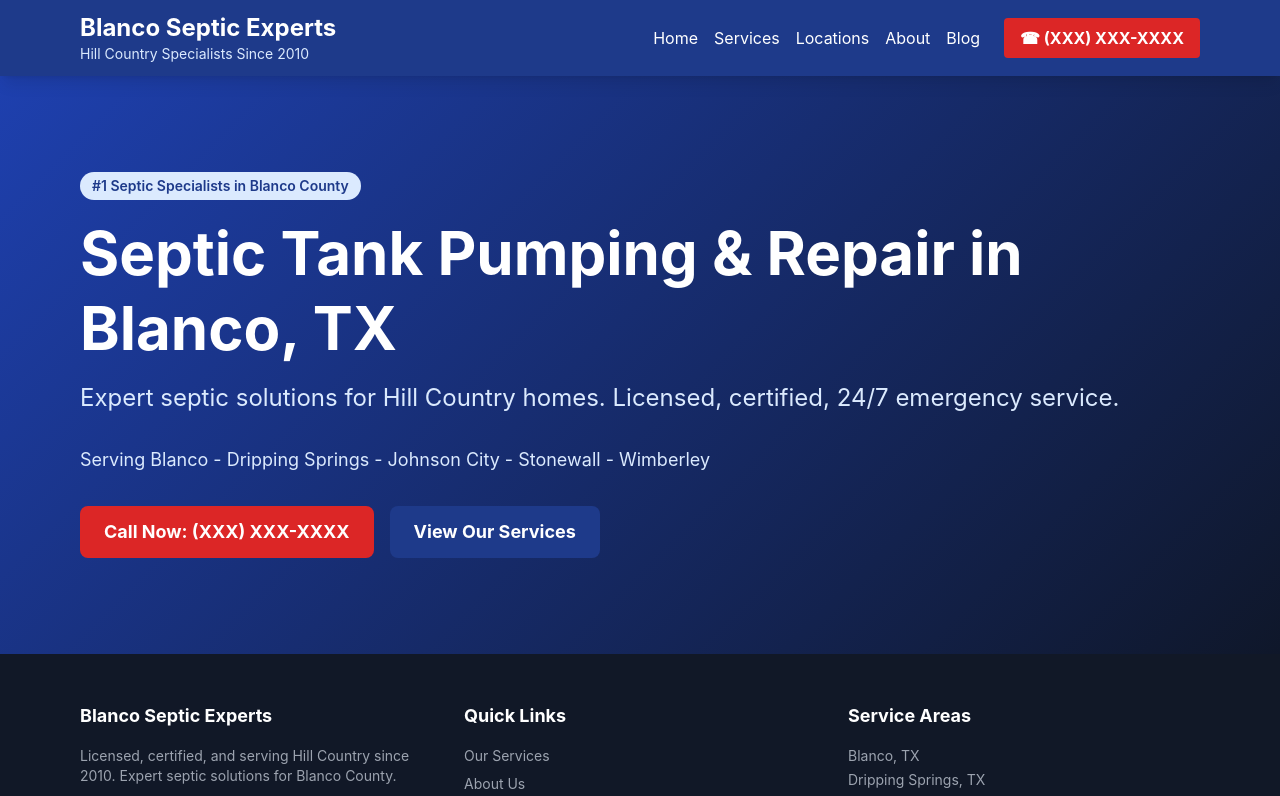
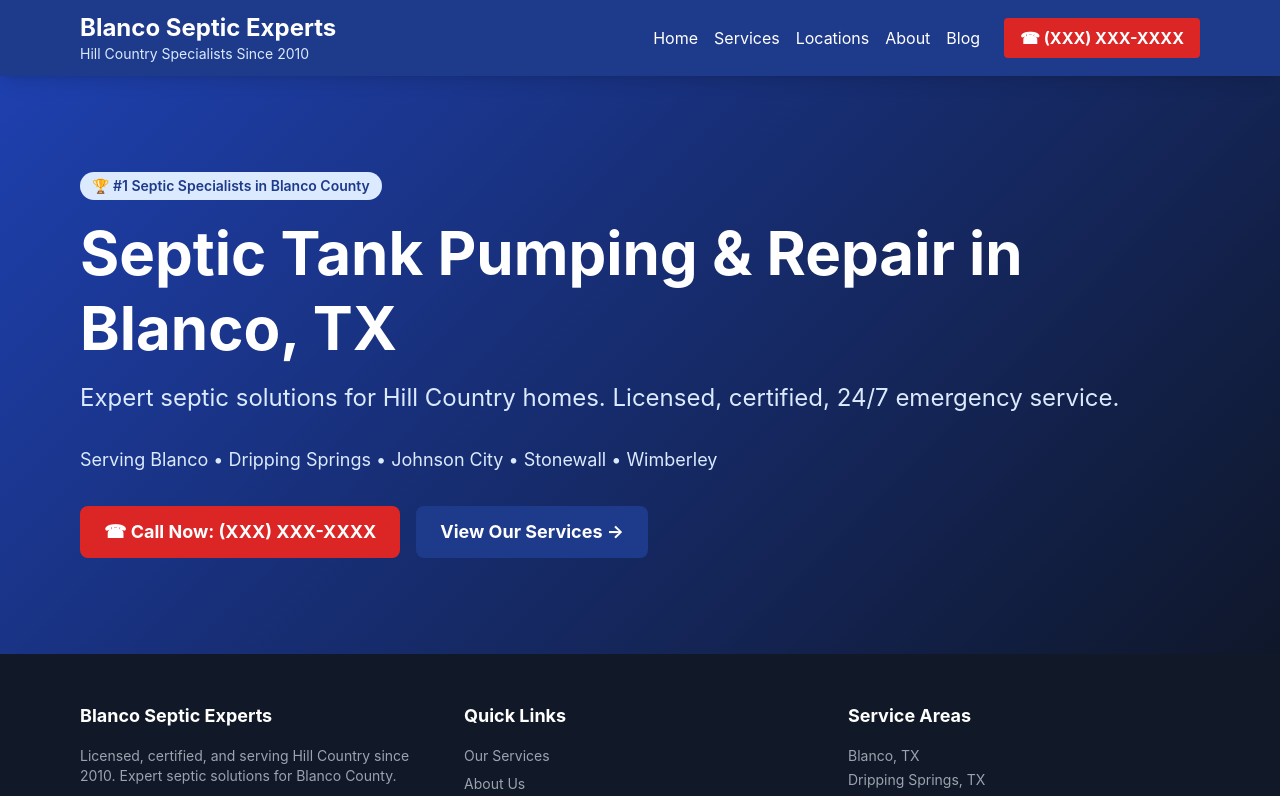
Before and after one commit to nabeelage321-jpg/blanco-septic-experts, a Next.js app: page / in a window 1280 px wide. Shown: the top 796 px of the page. Built offline with nearby package versions, Linux system fonts and the light colour scheme.

Commit message:
Add emojis and update text formatting in Home component

```diff
--- a/app/page.tsx
+++ b/app/page.tsx
@@ -1,20 +1,22 @@
+'use client';
+
 export default function Home() {
   return (
     <main>
       <section className="hero-gradient text-white py-24">
         <div className="container-max">
           <div className="mb-8">
-            <div className="badge mb-4 bg-yellow-100 text-yellow-900">#1 Septic Specialists in Blanco County</div>
+            <div className="badge mb-4 bg-yellow-100 text-yellow-900">🏆 #1 Septic Specialists in Blanco County</div>
             <h1 className="text-6xl font-bold mb-4 leading-tight">Septic Tank Pumping & Repair in Blanco, TX</h1>
             <p className="text-2xl text-blue-100 mb-8">Expert septic solutions for Hill Country homes. Licensed, certified, 24/7 emergency service.</p>
-            <p className="text-lg text-blue-100 mb-6">Serving Blanco - Dripping Springs - Johnson City - Stonewall - Wimberley</p>
+            <p className="text-lg text-blue-100 mb-6">Serving Blanco • Dripping Springs • Johnson City • Stonewall • Wimberley</p>
           </div>
           <div className="flex flex-col md:flex-row gap-4">
             <a href="tel:+1XXX-XXX-XXXX" className="btn-primary text-lg inline-block">
-              Call Now: (XXX) XXX-XXXX
+              ☎ Call Now: (XXX) XXX-XXXX
             </a>
             <a href="#services" className="btn-secondary text-lg inline-block">
-              View Our Services
+              View Our Services →
             </a>
           </div>
         </div>
```
